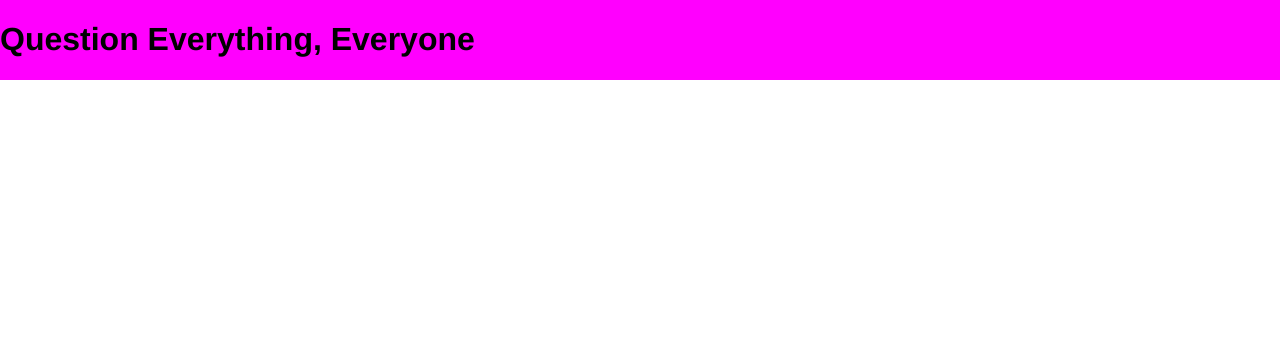
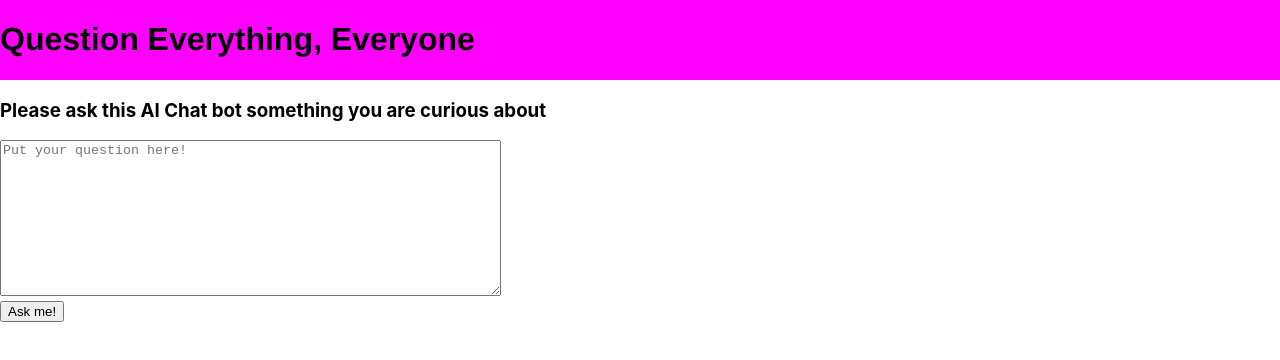
Before and after one commit to Koda125/QuestionEverything, a React (Create React App) app: page / in a window 1280 px wide. Shown: the top 360 px of the page. Built offline with nearby package versions, Linux system fonts and the light colour scheme.

Commit message:
Added base appearence to the app.

```diff
--- a/package.json
+++ b/package.json
@@ -8,6 +8,7 @@
     "@testing-library/react": "^16.3.0",
     "@testing-library/user-event": "^13.5.0",
     "mui": "^0.0.1",
+    "openai": "^4.96.2",
     "react": "^19.1.0",
     "react-dom": "^19.1.0",
     "react-scripts": "5.0.1",
--- a/src/App.js
+++ b/src/App.jsx
@@ -1,14 +1,20 @@
 
 import './App.css';
 import Header from './Header/Header';
+import Main from './Main/Main';
 
 function App() {
+
+
   return (
-    <div >
+    < >
       <header>
         <Header />
       </header>
-    </div>
+
+        <Main />
+
+    </>
   );
 }
 
--- a/src/Header/Header.jsx
+++ b/src/Header/Header.jsx
@@ -1,6 +1,8 @@
 // import { useState, useEffect } from "react";
 import './Header.css';
 function Header() {
+
+
 
     return(
         <div className='header-div'>
--- /dev/null
+++ b/src/Main/Main.jsx
@@ -0,0 +1,28 @@
+import { useState, useEffect } from "react";
+
+function Main() {
+    const [ askedQuestion, setAskedQuestion ] = useState("")
+    const API_KEY = "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"
+
+    function askAway(){
+    console.log("WHat's being asked? ",askedQuestion)
+    }
+    return(
+        <>
+            <div>
+                <h3>Please ask this AI Chat bot something you are curious about</h3>
+                <textarea
+                    placeholder="Put your question here!"
+                    cols={60}
+                    rows={10}
+                    onChange={(e)=>{setAskedQuestion(e.target.value)}}
+                />
+            </div>
+            <button onClick={askAway}>Ask me!</button>
+
+
+
+        </>
+    )
+}
+export default Main;
```
Also changed, not shown: 1 other file (tests, documents, lock files or other folders).
